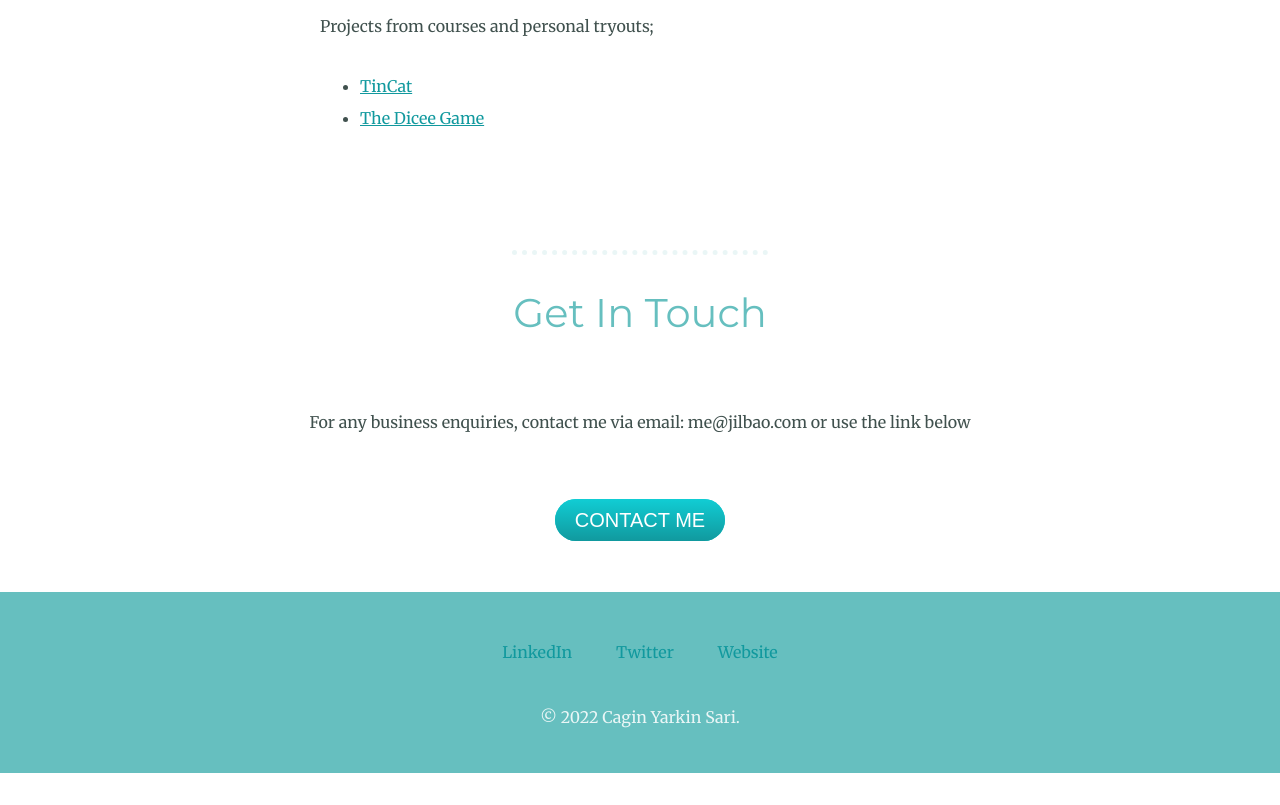
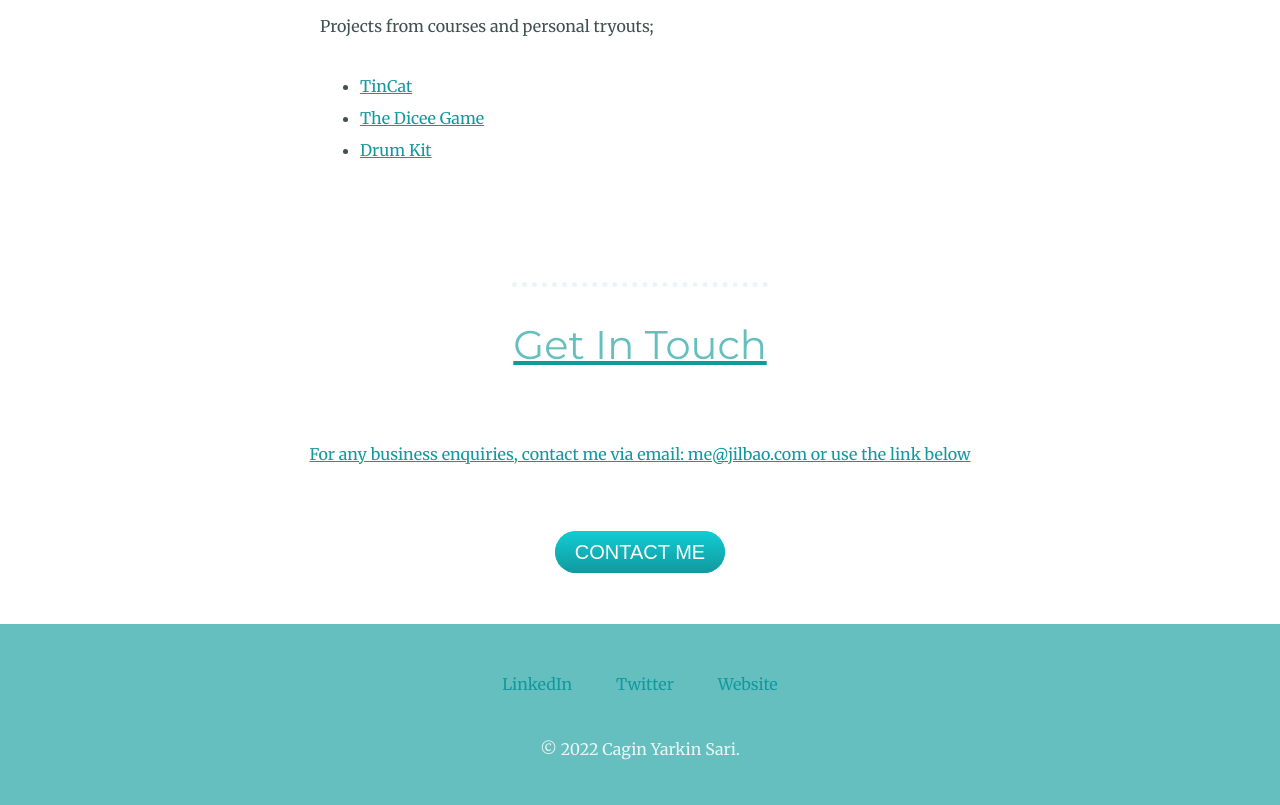
Before and after one commit to Jilcys/Jilcys.github.io, a plain HTML site: page index.html in a window 1280 px wide. Shown: the part 2264-3069 px from the top of the page. Before the commit the page ends 3037 px from the top, so only its background shows below. Drawn offline with Linux system fonts and the light colour scheme.

Commit message:
drumkit added

```diff
--- a/index.html
+++ b/index.html
@@ -77,8 +77,8 @@
                 <ul class="frontend-list">
                     <li><a href="https://jilbao.github.io/tincat-by-jilbao/">TinCat</li>
                     <li><a href="https://jilbao.github.io/The-Dicee-game/">The Dicee Game</a></li>
-
-                </ul>
+                    <li><a href="https://jilbao.github.io/Drum-kit-by-jilbao/">Drum Kit</li>
+                    </ul>
             </div>
 
           </div>
```
